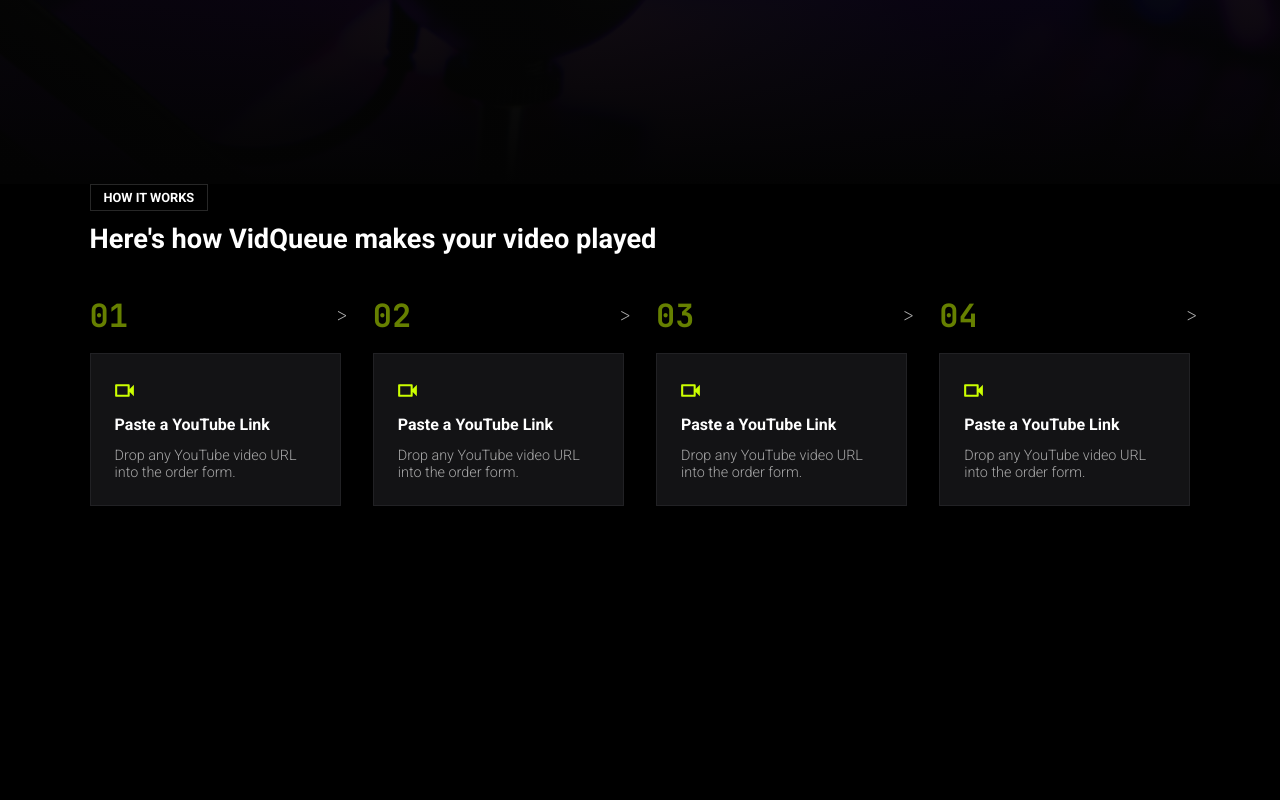
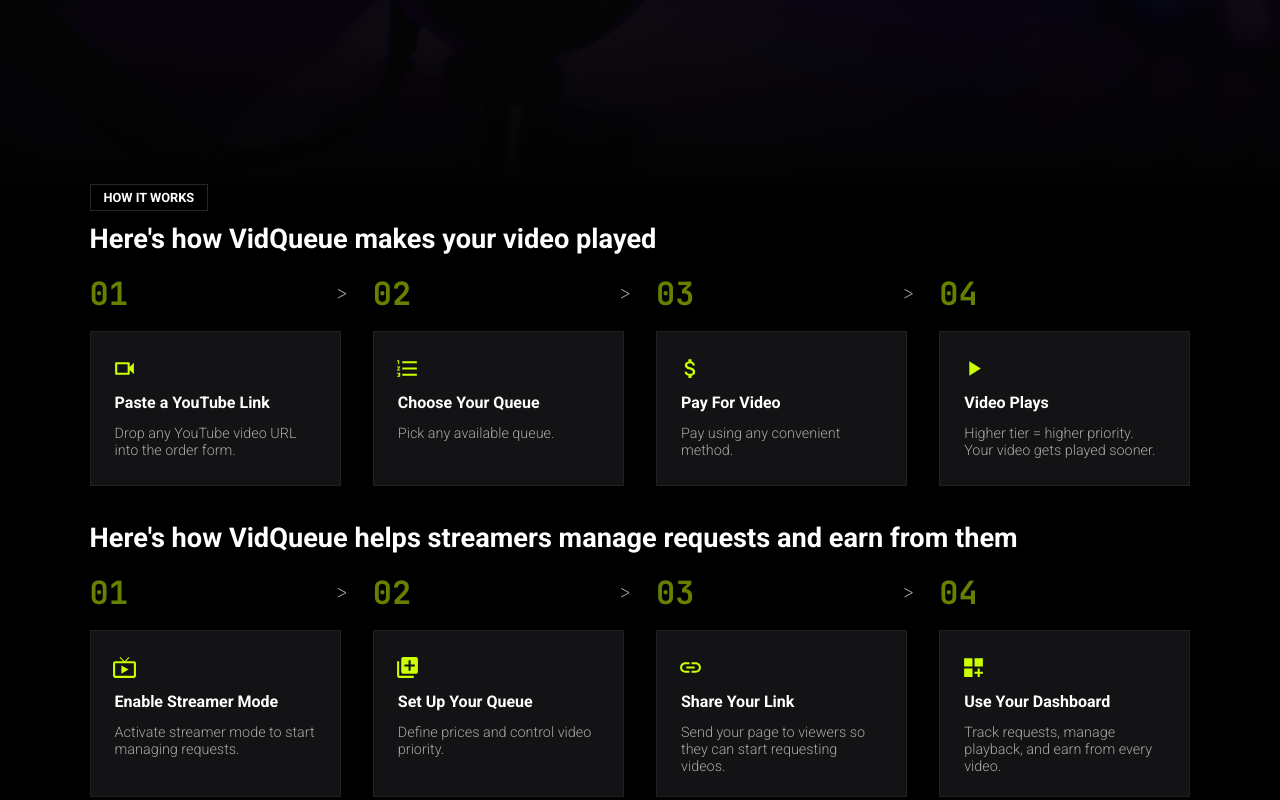
Before and after one commit to Septiemiy/Diploma_Project, a React (Vite) app in the folder Frontend/Diploma/: page / in a window 1280 px wide. Shown: the part 616-1416 px from the top of the page. Before the commit the page ends 1122 px from the top, so only its background shows below. Built offline with nearby package versions, Linux system fonts and the light colour scheme.

Commit message:
finished how it works part

```diff
--- a/Frontend/Diploma/src/components/HowItWorks/HowItWorks.module.scss
+++ b/Frontend/Diploma/src/components/HowItWorks/HowItWorks.module.scss
@@ -21,6 +21,7 @@
     .steps_container {
         display: flex;
         gap: 2rem;
-        margin-top: 3.5%;
+        margin-top: 1.5%;
+        margin-bottom: 3.5%;
     }
 }
--- a/Frontend/Diploma/src/components/HowItWorks/HowItWorks.tsx
+++ b/Frontend/Diploma/src/components/HowItWorks/HowItWorks.tsx
@@ -1,6 +1,8 @@
 import HowStep from '../ui/HowItWorksStepContainer/HowStep';
 import { forwardRef } from 'react';
-import { MdOutlineVideocam } from 'react-icons/md'
+import { MdOutlineVideocam, MdOutlineFormatListNumbered, MdOutlineAttachMoney,
+        MdPlayArrow, MdLiveTv, MdQueue, MdLink, MdDashboardCustomize } from 'react-icons/md'
+
 
 import styles from './HowItWorks.module.scss';
 
@@ -12,6 +14,7 @@
       <div className={styles.steps_container}>
         <HowStep
             stepNumber='01'
+            isArrowNeed={true}
             Icon={MdOutlineVideocam}
             color='#ccff00'
             size={25}
@@ -20,27 +23,69 @@
         />
         <HowStep
             stepNumber='02'
-            Icon={MdOutlineVideocam}
+            isArrowNeed={true}
+            Icon={MdOutlineFormatListNumbered}
             color='#ccff00'
             size={25}
-            title='Paste a YouTube Link'
-            description='Drop any YouTube video URL into the order form.'
+            title='Choose Your Queue'
+            description='Pick any available queue.'
         />
         <HowStep
             stepNumber='03'
-            Icon={MdOutlineVideocam}
+            isArrowNeed={true}
+            Icon={MdOutlineAttachMoney}
             color='#ccff00'
             size={25}
-            title='Paste a YouTube Link'
-            description='Drop any YouTube video URL into the order form.'
+            title='Pay For Video'
+            description='Pay using any convenient method.'
         />
         <HowStep
             stepNumber='04'
-            Icon={MdOutlineVideocam}
+            isArrowNeed={false}
+            Icon={MdPlayArrow}
             color='#ccff00'
             size={25}
-            title='Paste a YouTube Link'
-            description='Drop any YouTube video URL into the order form.'
+            title='Video Plays'
+            description='Higher tier = higher priority. Your video gets played sooner.'
+        />
+      </div>
+      <p className={styles.description}>Here's how VidQueue helps streamers manage requests and earn from them</p>
+      <div className={styles.steps_container}>
+        <HowStep
+            stepNumber='01'
+            isArrowNeed={true}
+            Icon={MdLiveTv}
+            color='#ccff00'
+            size={25}
+            title='Enable Streamer Mode'
+            description='Activate streamer mode to start managing requests.'
+        />
+        <HowStep
+            stepNumber='02'
+            isArrowNeed={true}
+            Icon={MdQueue}
+            color='#ccff00'
+            size={25}
+            title='Set Up Your Queue'
+            description='Define prices and control video priority.'
+        />
+        <HowStep
+            stepNumber='03'
+            isArrowNeed={true}
+            Icon={MdLink}
+            color='#ccff00'
+            size={25}
+            title='Share Your Link'
+            description='Send your page to viewers so they can start requesting videos.'
+        />
+        <HowStep
+            stepNumber='04'
+            isArrowNeed={false}
+            Icon={MdDashboardCustomize}
+            color='#ccff00'
+            size={25}
+            title='Use Your Dashboard'
+            description='Track requests, manage playback, and earn from every video.'
         />
       </div>
     </section>
--- a/Frontend/Diploma/src/components/ui/HowItWorksStepContainer/HowStep.module.scss
+++ b/Frontend/Diploma/src/components/ui/HowItWorksStepContainer/HowStep.module.scss
@@ -1,6 +1,7 @@
 $font-family: 'JetBrains Mono', monospace;
 
 .step_container {
+    flex: 1;
 
     .step_number {
         display: flex;
@@ -22,6 +23,8 @@
     .step_content {
         display: flex;
         flex-direction: column;
+        height: 73%;
+        min-height: 73%;
         border: 1px solid hsl(240, 3.5%, 20%, 0.5);
         padding: 1.5rem;
         background-color: hsl(240, 3.5%, 16%, 0.5);
--- a/Frontend/Diploma/src/components/ui/HowItWorksStepContainer/HowStep.tsx
+++ b/Frontend/Diploma/src/components/ui/HowItWorksStepContainer/HowStep.tsx
@@ -4,6 +4,7 @@
 
 interface Props {
     stepNumber?: string;
+    isArrowNeed?: boolean;
     Icon?: IconType;
     color?: string;
     size?: number;
@@ -11,11 +12,11 @@
     description: string;
 }
 
-const HowStep = ({ stepNumber, Icon, color, size, title, description }: Props) => {
+const HowStep = ({ stepNumber, isArrowNeed, Icon, color, size, title, description }: Props) => {
   return (
     <>
         <div className={styles.step_container}>
-          <div className={styles.step_number}>{stepNumber}<span>&gt;</span></div>
+          <div className={styles.step_number}>{stepNumber}{isArrowNeed ? <span>&gt;</span> : null}</div>
             <div className={styles.step_content}>
               <div className={styles.icon}>
                 {Icon ? <Icon color={color} size={size}/> : null}
```
